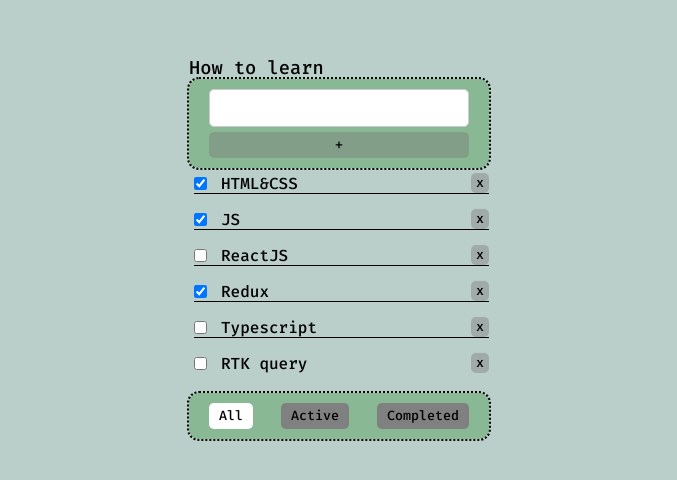
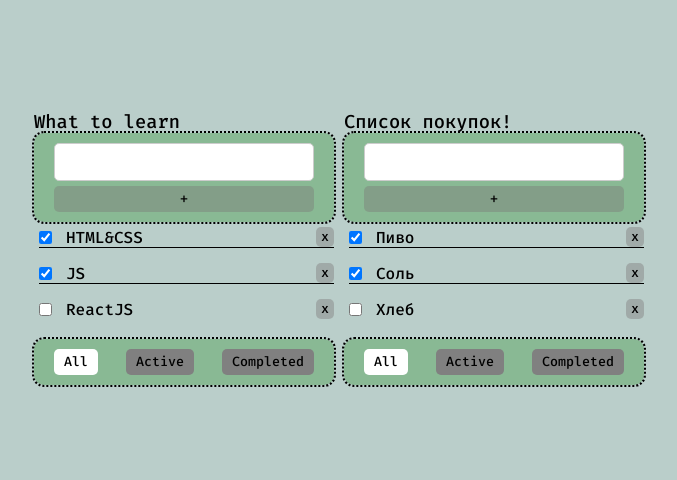
Before and after one commit to yahty01/TaskNook, a React (Create React App) app: page / in a window 1280 px wide. Shown: the part 152-632 px from the top of the page, without its empty margins (301-978 px from the left). Built offline with nearby package versions, Linux system fonts and the light colour scheme.

Commit message:
start 2 sprint

```diff
--- a/src/App.tsx
+++ b/src/App.tsx
@@ -1,24 +1,43 @@
 import React from 'react';
 import styled from "styled-components";
 import {useTasks} from "./hooks/useTasks";
-import Todolist from "./TodoList"; // Обрати внимание на путь к файлу
+import {useTodoLists} from "./hooks/useTodoLists";
+import Todolist from "./TodoList";
 
 function App() {
-  const {tasksForFilter, removeTask, changeFilter, addTask, changeStatus, filter} = useTasks();
+	const {removeTask, addTask, changeStatus, allTodoTasks} = useTasks();
+	const {todoLists, changeTodoFilter} = useTodoLists();
 
 	return (
 		<StyledApp className="App">
-      <Todolist
-        title='How to learn'
-        taskList={tasksForFilter}
+			{
+				todoLists.map(el => {
+						let tasksForFilter = allTodoTasks[el.id]
+
+						if (el.filter === 'active') {
+							tasksForFilter = tasksForFilter.filter(task => !task.isDone)
+						}
+						if (el.filter === 'completed') {
+							tasksForFilter = tasksForFilter.filter(task => task.isDone)
+						}
+
+						return <Todolist key={el.id}
+						                 todolistId={el.id}
+						                 title={el.title}
+						                 tasksList={tasksForFilter}
 						                 removeTask={removeTask}
-        changeFilter={changeFilter}
+						                 changeFilter={changeTodoFilter}
 						                 addTask={addTask}
 						                 changeStatus={changeStatus}
-        filter={filter}
+						                 filter={el.filter}
 						/>
+					}
+				)
+
+			}
 		</StyledApp>
-  );
+	)
+
 }
 
 export default App;
--- a/src/TodoList.tsx
+++ b/src/TodoList.tsx
@@ -1,25 +1,35 @@
 // Todolist.tsx
-import React, { ChangeEvent, KeyboardEvent, useRef, useState } from 'react';
+import React, {ChangeEvent, KeyboardEvent, useRef, useState} from 'react';
 import styled from 'styled-components';
-import { Tasks } from './components/Tasks';
-import { Button } from './components/Button';
-import { TasksProps } from './db/initialTasks';
-import { filterValue } from './hooks/useTasks';
+import {Tasks} from './components/Tasks';
+import {Button} from './components/Button';
+import {TaskType} from './db/initialTasks';
+import {filterValue} from './hooks/useTasks';
 import FilterButton from "./components/FilterButton";
 
 type TodoListProps = {
+	todolistId: string
 	title: string;
-	taskList: TasksProps[];
-	removeTask: (id: string) => void;
-	changeFilter: (value: filterValue) => void;
-	addTask: (title: string) => void;
-	changeStatus: (taskId: string, isDone: boolean) => void;
+	tasksList: TaskType[];
+	removeTask: (id: string, todolistId: string) => void;
+	changeFilter: (value: filterValue, todolistId: string) => void;
+	addTask: (title: string, todolistId: string) => void;
+	changeStatus: (taskId: string, isDone: boolean, todolistId: string) => void;
 	filter: filterValue;
 };
 
-function Todolist({ title, taskList, removeTask, changeFilter, addTask, changeStatus, filter }: TodoListProps) {
+function Todolist({
+	                  title,
+	                  tasksList,
+	                  removeTask,
+	                  changeFilter,
+	                  addTask,
+	                  changeStatus,
+	                  filter,
+	                  todolistId
+                  }: TodoListProps) {
+
 	const [inputTaskTitle, setInputTaskTitle] = useState('');
-
 	const errorInput = useRef<string | null>(null);
 	const isEmptyInput = inputTaskTitle.trim() === '';
 
@@ -29,7 +39,7 @@
 	};
 
 	const addTaskHandler = () => {
-		isEmptyInput ? (errorInput.current = 'Поле не может быть пустым') : addTask(inputTaskTitle.trim());
+		isEmptyInput ? (errorInput.current = 'Поле не может быть пустым') : addTask(inputTaskTitle.trim(), todolistId);
 		setInputTaskTitle('');
 	};
 
@@ -40,20 +50,28 @@
 	};
 
 	const changeFilterHandler = (filter: filterValue) => {
-		changeFilter(filter);
+		changeFilter(filter, todolistId);
 	};
+
+	const removeTaskHandler = (taskId: string) => {
+		removeTask(taskId ,todolistId)
+	}
+
+	const changeStatusHandler = (taskId: string, isDone: boolean) => {
+		changeStatus(taskId, isDone, todolistId)
+	}
 
 	return (
 		<StyledTodoList>
 			<h3>{title}</h3>
 
 			<StyledInputArea errorInput={errorInput.current}>
-				<input onChange={onTitleChangeHandler} onKeyDown={addTaskOnKeyUpHandler} value={inputTaskTitle} />
-				<Button onClick={addTaskHandler} name={'+'} />
+				<input onChange={onTitleChangeHandler} onKeyDown={addTaskOnKeyUpHandler} value={inputTaskTitle}/>
+				<Button onClick={addTaskHandler} name={'+'}/>
 			</StyledInputArea>
 			{errorInput && <Error>{errorInput.current}</Error>}
 
-			<Tasks tasks={taskList} removeTask={removeTask} changeStatus={changeStatus} />
+			<Tasks tasks={tasksList} removeTask={removeTaskHandler} changeStatus={changeStatusHandler}/>
 
 			<StyledButtonGr>
 				<FilterButton
@@ -89,8 +107,9 @@
   padding: 10px 20px;
   border-radius: 10px;
   background-color: rgba(34, 139, 34, 0.32);
+
   input {
-	  border-radius: 5px;
+    border-radius: 5px;
     border: ${props => (props.errorInput ? '4px solid red' : '1px solid #ccc')};
     padding: 10px;
     margin-bottom: 5px;
--- a/src/components/Tasks.tsx
+++ b/src/components/Tasks.tsx
@@ -2,10 +2,10 @@
 import * as React from 'react';
 import styled from "styled-components";
 import {Button} from "./Button";
-import {TasksProps} from "../db/initialTasks";
+import {TaskType} from "../db/initialTasks";
 
 type TaskProps = {
-	tasks: TasksProps[];
+	tasks: TaskType[];
 	removeTask: (id: string) => void
 	changeStatus: (taskId: string, isDone: boolean) => void
 }
--- a/src/db/initialTasks.ts
+++ b/src/db/initialTasks.ts
@@ -1,16 +1,26 @@
 import {v1} from "uuid";
+import {todolistID1, todolistID2} from "./initialTodoLists";
 
-export type TasksProps = {
+export type TaskType = {
 	id: string
 	title: string
 	isDone: boolean
 }
 
-export const initialTasks: TasksProps[] = [
-	{id: v1(), title: 'HTML&CSS', isDone: true},
-	{id: v1(), title: 'JS', isDone: true},
-	{id: v1(), title: 'ReactJS', isDone: false},
-	{id: v1(), title: 'Redux', isDone: true},
-	{id: v1(), title: 'Typescript', isDone: false},
-	{id: v1(), title: 'RTK query', isDone: false},
-]
+
+export type TasksStateType = {
+	[todolistId: string]: TaskType[]
+}
+
+export const initialTasks: TasksStateType = {
+	[todolistID1]: [
+		{id: v1(), title: 'HTML&CSS', isDone: true},
+		{id: v1(), title: 'JS', isDone: true},
+		{id: v1(), title: 'ReactJS', isDone: false}
+	],
+	[todolistID2]: [
+		{id: v1(), title: 'Пиво', isDone: true},
+		{id: v1(), title: 'Соль', isDone: true},
+		{id: v1(), title: 'Хлеб', isDone: false}
+	]
+}
--- /dev/null
+++ b/src/db/initialTodoLists.ts
@@ -0,0 +1,19 @@
+import {useState} from "react";
+import {v1} from "uuid";
+import {filterValue} from "../hooks/useTasks";
+
+export const todolistID1 = v1()
+export const todolistID2 = v1()
+
+export type TodoListType = {
+	id: string
+	title: string
+	filter: filterValue
+}
+
+
+
+export const initTodoLists: TodoListType[] = [
+	{id: todolistID1, title: 'What to learn', filter: 'all'},
+	{id: todolistID2, title: 'Список покупок!', filter: 'all'},
+]
--- a/src/hooks/useTasks.ts
+++ b/src/hooks/useTasks.ts
@@ -1,51 +1,32 @@
 import {useState} from "react";
-import {initialTasks, TasksProps} from "../db/initialTasks";
+import {initialTasks, TasksStateType, TaskType} from "../db/initialTasks";
 import {v1} from "uuid";
-import {Simulate} from "react-dom/test-utils";
-import change = Simulate.change;
+import {useTodoLists} from "./useTodoLists";
 
 export type filterValue = 'all' | 'completed' | 'active'
 
+// const {todoLists, setTodoLists} = useTodoLists();
+
 export const useTasks = () => {
-	let [todo, setTodo] = useState<TasksProps[]>(initialTasks)
-	let [filter, setFilter] = useState<filterValue>('all')
-	let tasksForFilter = todo
+	let [allTodoTasks, setAllTodoTasks] = useState<TasksStateType>(initialTasks)
 
-	const removeTask = (id: string) => {
-		setTodo(todo.filter((task) => task.id !== id))
+	const removeTask = (taskId: string, todolistId: string) => {
+		setAllTodoTasks({...allTodoTasks, [todolistId]: allTodoTasks[todolistId].filter(task => task.id !== taskId)})
 	}
 
-	const changeFilter = (value: filterValue) => {
-		setFilter(value)
+
+	const addTask = (title: string, todolistId: string) => {
+		const newTask: TaskType = {id: v1(), title: title, isDone: false}
+		setAllTodoTasks({...allTodoTasks, [todolistId]: [...allTodoTasks[todolistId], newTask]})
+	} // копируем таски, вносим изменения в таски с нужным id, копируя все таски и добавляя в конец новую
+
+	const changeStatus = (taskId: string, isDone: boolean, todolistId: string) => {
+		setAllTodoTasks({
+			...allTodoTasks,
+			[todolistId]: allTodoTasks[todolistId].map(task => task.id === taskId ? {...task, isDone: isDone} : task)
+		})
 	}
 
-	const addTask = (title: string) => {
-		const newTask: TasksProps = {
-			id: v1(),
-			title: title,
-			isDone: false
-		}
-		const newTasks = [newTask, ...tasksForFilter]
-		setTodo(newTasks)
-	}
+	return { removeTask, addTask, changeStatus, allTodoTasks}
 
-	const changeStatus = (taskID: string, isDone: boolean) => {
-			let task = todo.find(task => task.id === taskID)
-			if (task) {
-				task.isDone = isDone
-				setTodo([...todo])
-			}
-	}
-
-	if (filter === 'all') {
-		tasksForFilter = todo
-	}
-	if (filter === 'active') {
-		tasksForFilter = todo.filter((t) => !t.isDone)
-	}
-	if (filter === 'completed') {
-		tasksForFilter = todo.filter((t) => t.isDone)
-	}
-
-	return {tasksForFilter, removeTask, changeFilter, addTask, changeStatus, filter}
 }
--- /dev/null
+++ b/src/hooks/useTodoLists.ts
@@ -0,0 +1,18 @@
+// @flow
+import {useState} from "react";
+import {initTodoLists, TodoListType} from "../db/initialTodoLists";
+import {filterValue} from "./useTasks";
+
+
+export const useTodoLists = () => {
+
+
+	let [todoLists, setTodoLists] = useState<TodoListType[]>(initTodoLists)
+
+	const changeTodoFilter = (filter: filterValue, todolistId: string) => {
+		setTodoLists(todoLists.map(tl => tl.id === todolistId? {...tl, filter: filter}: tl)  );
+	}
+
+
+	return {todoLists, setTodoLists, changeTodoFilter}
+};
```
Lines whose indentation alone changed are shown as unchanged.
